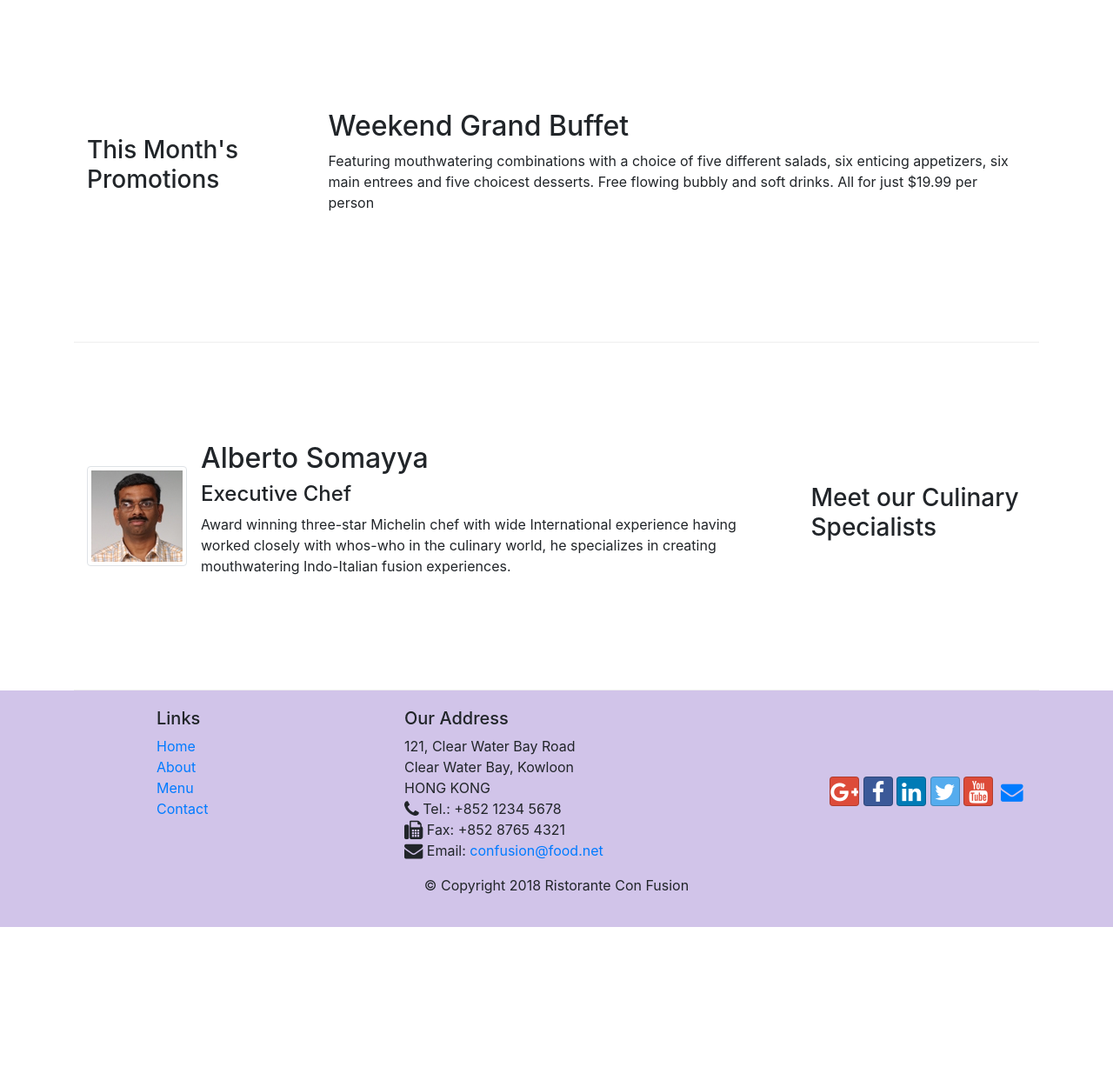
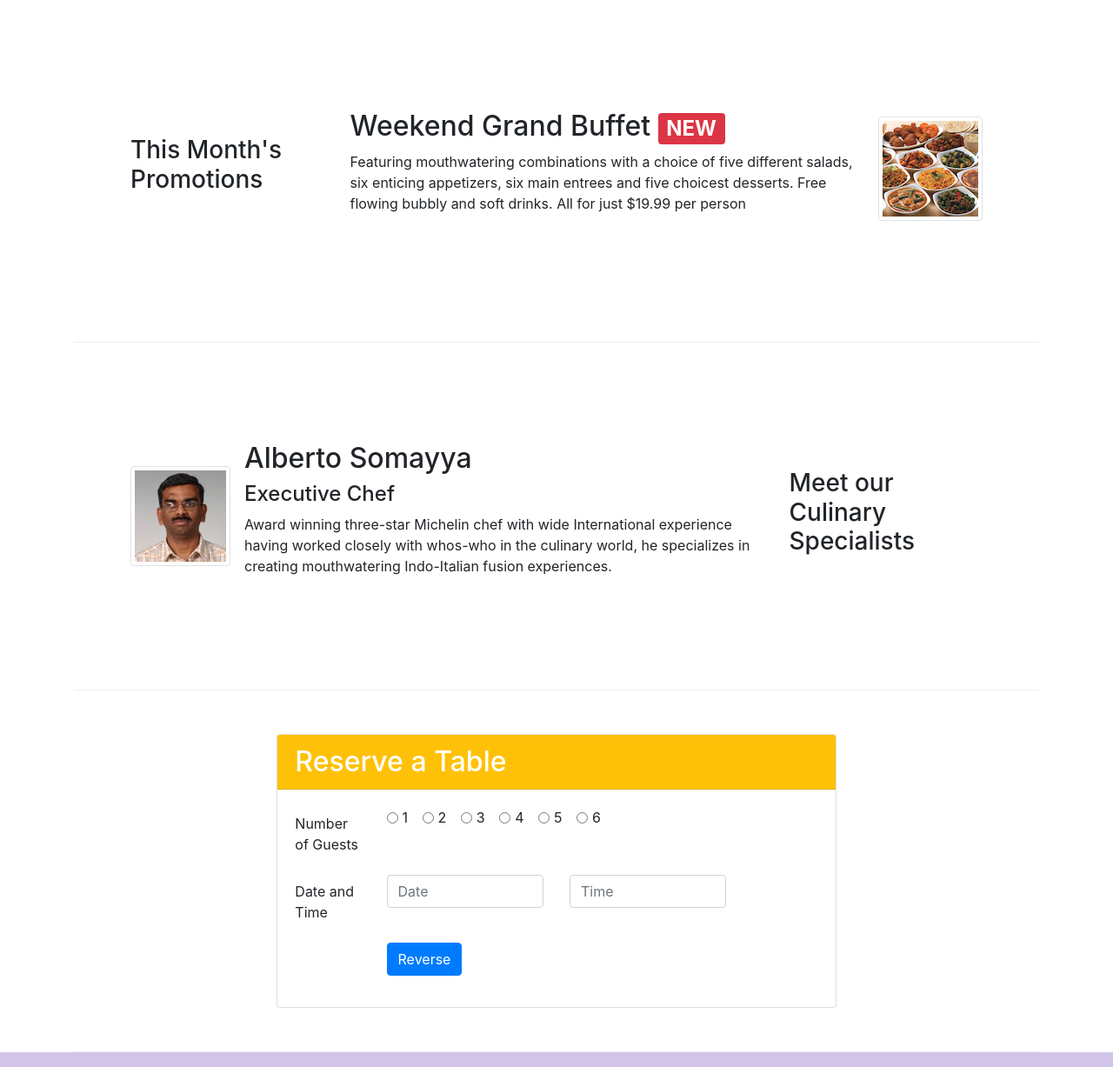
Before and after one commit to Hazem94/Front-End-UI, a website: page index.html in a window 1280 px wide. Shown: the part 740-1967 px from the top of the page at 87% size. Before the commit the page ends 1806 px from the top, so only its background shows below. Drawn offline with nearby package versions, Linux system fonts and the light colour scheme.

Commit message:
Assignment_2

```diff
--- a/css/styles.css
+++ b/css/styles.css
@@ -5,7 +5,7 @@
 
 .row-content{
 	margin: 0px auto;
-	padding: 0px;
+	padding: 50px;
 	min-height: 400px;
 	border-bottom: 1px ridge;
 }
--- a/index.html
+++ b/index.html
@@ -36,13 +36,18 @@
 
     <header>
         <div class="jumbotron">
+            <div class="container">
                 <div class="row row-header">
                     <div class="col-12 col-sm-6">
                         <h1>Ristorante con Fusion</h1>
                         <p>We take inspiration from the World's best cuisines, and create a unique fusion experience. Our lipsmacking creations will tickle your culinary senses!</p>
                     </div>
-                <div class="col col-sm align-self-center">
+                    <div class="col-12 col-sm-3 align-self-center">
                         <img src="img/logo.png">
+                    </div>
+                    <div class="col-12 col-sm-3 align-self-center">
+                        <a href="#reserve_form"><button type="button" class="btn btn-sm bg-warning btn-block">Reserve Table</button></a>
+                    </div>
                 </div>
             </div>
         </div>
@@ -71,8 +76,13 @@
                 <h3>This Month's Promotions</h3>
             </div>
             <div class="col col-sm col-md">
-                <h2>Weekend Grand Buffet</h2>
-                <p>Featuring mouthwatering combinations with a choice of five different salads, six enticing appetizers, six main entrees and five choicest desserts. Free flowing bubbly and soft drinks. All for just $19.99 per person </p>
+                <div class="media">
+                    <div class="media-body">
+                        <h2>Weekend Grand Buffet <span class="badge badge-danger">NEW</span></h2>
+                        <p class="d-none d-sm-block">Featuring mouthwatering combinations with a choice of five different salads, six enticing appetizers, six main entrees and five choicest desserts. Free flowing bubbly and soft drinks. All for just $19.99 per person </p>
+                    </div>
+                    <img class="img-thumbnail align-self-center d-flex ml-3" src="img/buffet.png" alt="buffet">
+                </div>
             </div>
         </div>
 
@@ -86,7 +96,59 @@
 	                <div class="media-body">
 	                	<h2 class="mt-0">Alberto Somayya</h2>
 	                	<h4>Executive Chef</h4>
-	                	<p>Award winning three-star Michelin chef with wide International experience having worked closely with whos-who in the culinary world, he specializes in creating mouthwatering Indo-Italian fusion experiences. </p>
+	                	<p class="d-none d-sm-block">Award winning three-star Michelin chef with wide International experience having worked closely with whos-who in the culinary world, he specializes in creating mouthwatering Indo-Italian fusion experiences. </p>
+	                </div>
+            	</div>
+            </div>
+        </div>
+        <div class="row row-content justify-content-center">
+            <div class="col-12 col-sm-8" id="reserve_form">
+                <div class="card">
+                <h2 class="card-header text-white bg-warning">Reserve a Table</h2>
+                <div class="card-body">
+                    <form>
+                        <div class="form-group row"">
+                            <label class="col-lg-2 col-form-label">Number of Guests</label>
+                            <div class="col-lg">
+                                <label class="form-check-inline">
+                                    <input class="form-check-input" type="radio" name="">1
+                                </label>
+                                <label class="form-check-inline">
+                                    <input class="form-check-input" type="radio" name="">2
+                                </label>
+                                <label class="form-check-inline">
+                                    <input class="form-check-input" type="radio" name="">3
+                                </label>
+                                <label class="form-check-inline">
+                                    <input class="form-check-input" type="radio" name="">4
+                                </label>
+                                <label class="form-check-inline">
+                                    <input class="form-check-input" type="radio" name="">5
+                                </label>
+                                <label class="form-check-inline">
+                                    <input class="form-check-input" type="radio" name="">6
+                                </label>
+                            </div>
+                        </div>
+                        <div class="form-group row">
+                            <label class="col-lg-2 col-form-label">
+                                Date and Time
+                            </label>
+                            <div class="col-lg-4">
+                                <input class="form-control" type="text" name="date" placeholder="Date">
+                            </div>
+                            <div class="col-lg-4">
+                                <input class="form-control" type="text" name="Time" placeholder="Time">
+                            </div>
+                        </div>
+                        <div class="form-group row">
+                            <div class="col-lg-2 offset-lg-2">
+                                <button type="submit" class="btn btn-primary">
+                                Reverse
+                                </button>
+                            </div>
+                        </div>
+                    </form>
                 </div>
                 </div>
             </div>
```
Lines whose indentation alone changed are shown as unchanged.
